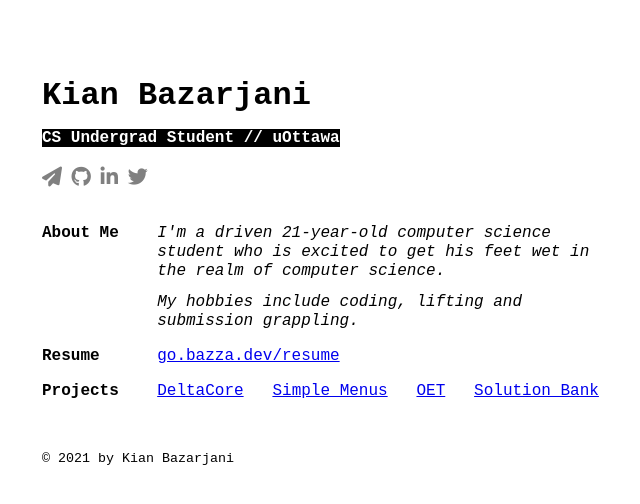
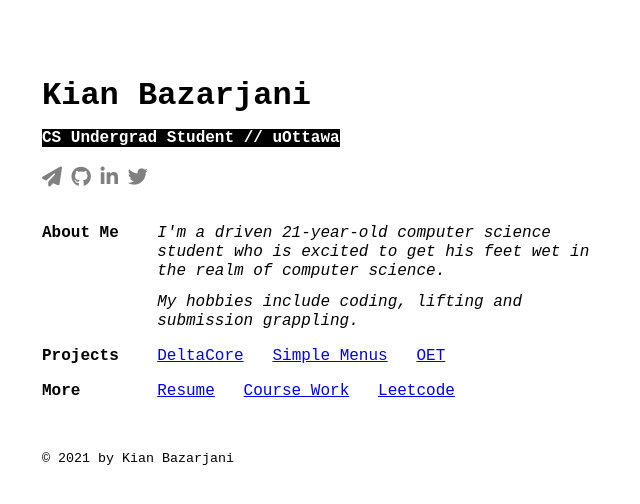
Before and after one commit to kianbazza/web, a Jekyll site: the page built from index.md, in a window 1280 px wide. Shown: the top 504 px of the page, without its empty margins (310-950 px from the left). Built offline with Jekyll 4.4.1, drawn with Linux system fonts in a browser that asks for light colours; nearby versions of some CDN libraries; our own code applies the rules of GitHub Pages for plain Markdown files.

Commit message:
Add "More" section with resume, course work, leetcode

```diff
--- a/index.md
+++ b/index.md
@@ -21,21 +21,22 @@ layout: default
     </div>
     <div class="row">
         <div class="column left">
-            <b>Resume</b>
+            <b>Projects</b>
         </div>
         <div class="column right">
-            <a href="https://go.bazza.dev/resume">go.bazza.dev/resume</a>
+            <a href="https://github.com/BazzaDEV/DeltaCore">DeltaCore</a> &nbsp;
+            <a href="https://github.com/BazzaDEV/SimpleMenus">Simple Menus</a> &nbsp;
+            <a href="https://github.com/BazzaDEV/OptimalEnchantTool">OET</a>
         </div>
-        </div>
+    </div>
     <div class="row">
         <div class="column-bottom left">
-            <b>Projects</b>
+            <b>More</b>
         </div>
         <div class="column-bottom right">
-            <a href="https://github.com/BazzaDEV/DeltaCore">DeltaCore</a> &nbsp;
-            <a href="https://github.com/BazzaDEV/SimpleMenus">Simple Menus</a> &nbsp;
-            <a href="https://github.com/BazzaDEV/OptimalEnchantTool">OET</a> &nbsp;
-            <a href="https://bazza.dev/bank">Solution Bank</a>
+            <a href="https://go.bazza.dev/resume">Resume</a> &nbsp;
+            <a href="https://notion.bazza.dev/classes">Course Work</a> &nbsp;
+            <a href="https://notion.bazza.dev/leetcode">Leetcode</a>
         </div>
     </div>
 </div>
```
